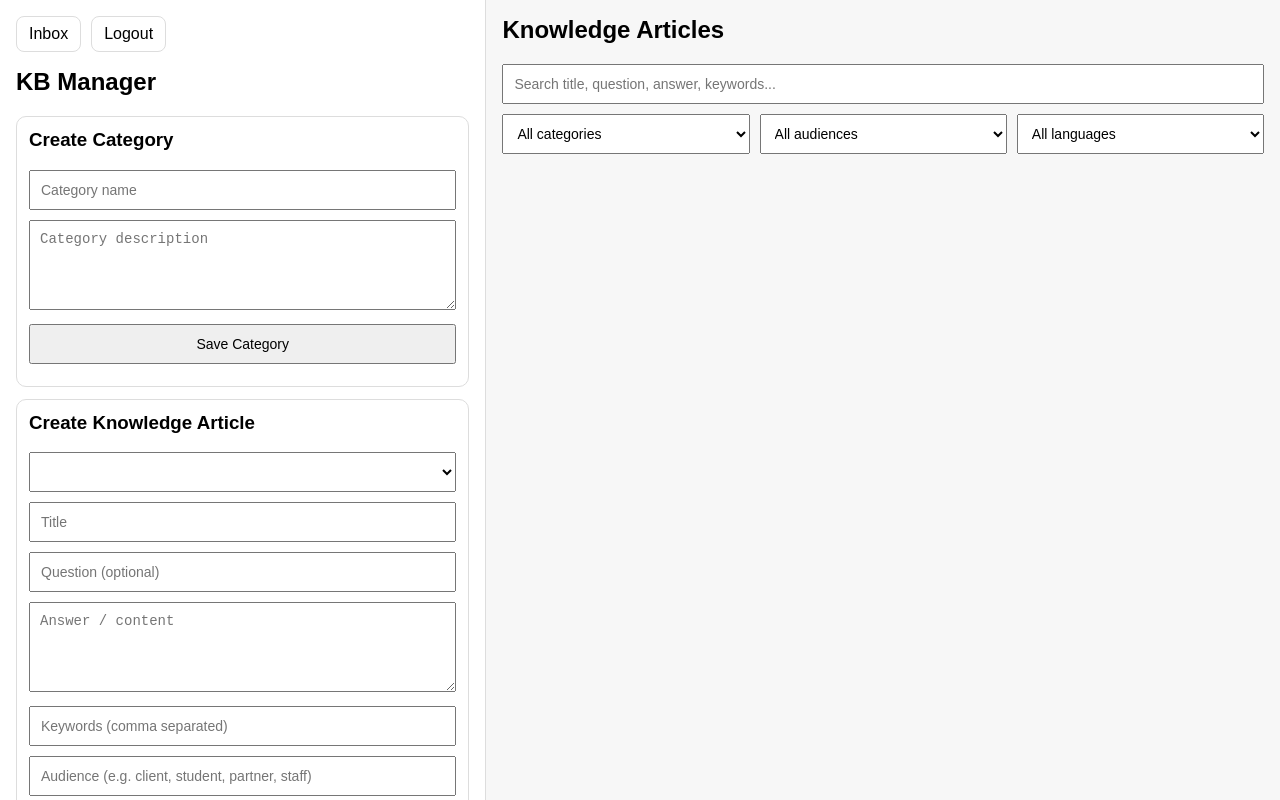
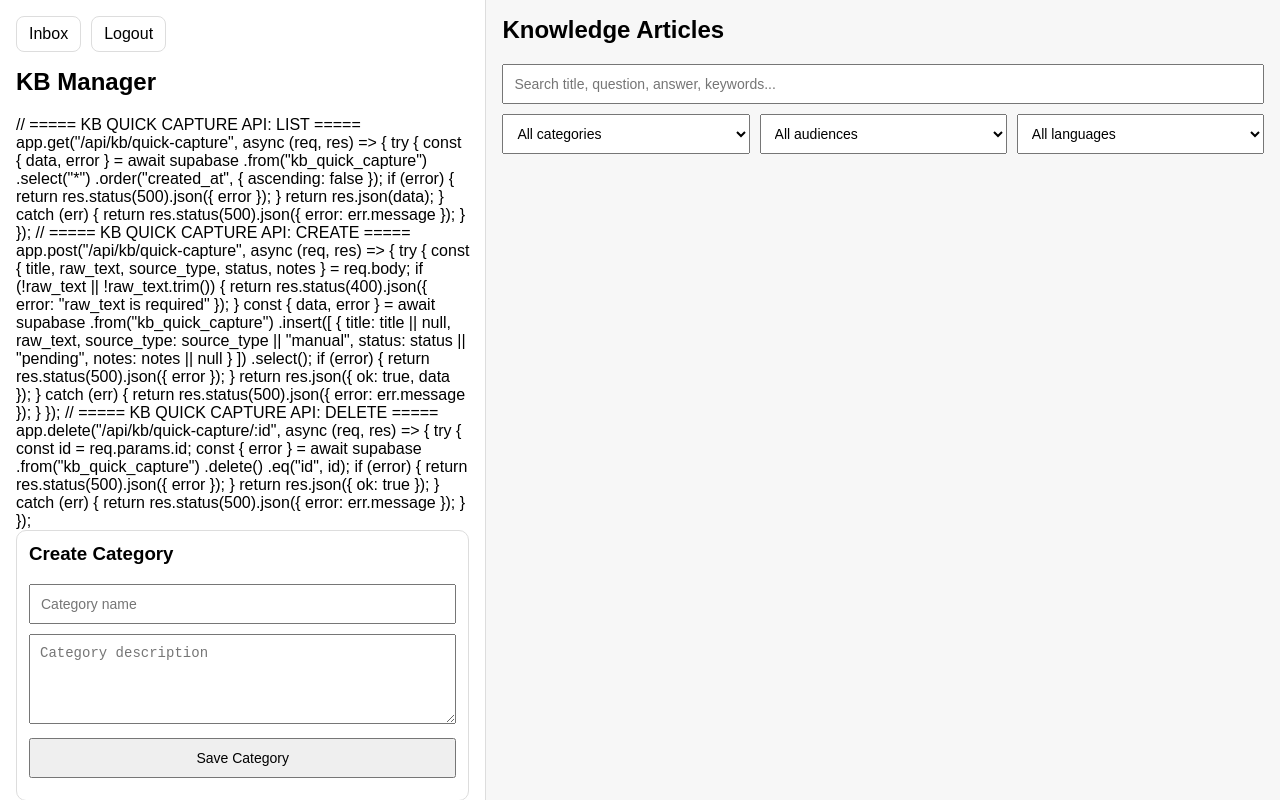
Before and after one commit to WamiLSA/lsa-global-webhook, a website: page public/kb.html in a window 1280 px wide. Drawn offline with Linux system fonts and the light colour scheme; no server answers.

Commit message:
Update kb.html

```diff
--- a/public/kb.html
+++ b/public/kb.html
@@ -115,7 +115,75 @@
     </div>
 
     <h2>KB Manager</h2>
+// ===== KB QUICK CAPTURE API: LIST =====
+app.get("/api/kb/quick-capture", async (req, res) => {
+  try {
+    const { data, error } = await supabase
+      .from("kb_quick_capture")
+      .select("*")
+      .order("created_at", { ascending: false });
 
+    if (error) {
+      return res.status(500).json({ error });
+    }
+
+    return res.json(data);
+  } catch (err) {
+    return res.status(500).json({ error: err.message });
+  }
+});
+
+// ===== KB QUICK CAPTURE API: CREATE =====
+app.post("/api/kb/quick-capture", async (req, res) => {
+  try {
+    const { title, raw_text, source_type, status, notes } = req.body;
+
+    if (!raw_text || !raw_text.trim()) {
+      return res.status(400).json({ error: "raw_text is required" });
+    }
+
+    const { data, error } = await supabase
+      .from("kb_quick_capture")
+      .insert([
+        {
+          title: title || null,
+          raw_text,
+          source_type: source_type || "manual",
+          status: status || "pending",
+          notes: notes || null
+        }
+      ])
+      .select();
+
+    if (error) {
+      return res.status(500).json({ error });
+    }
+
+    return res.json({ ok: true, data });
+  } catch (err) {
+    return res.status(500).json({ error: err.message });
+  }
+});
+
+// ===== KB QUICK CAPTURE API: DELETE =====
+app.delete("/api/kb/quick-capture/:id", async (req, res) => {
+  try {
+    const id = req.params.id;
+
+    const { error } = await supabase
+      .from("kb_quick_capture")
+      .delete()
+      .eq("id", id);
+
+    if (error) {
+      return res.status(500).json({ error });
+    }
+
+    return res.json({ ok: true });
+  } catch (err) {
+    return res.status(500).json({ error: err.message });
+  }
+});
     <div class="card">
       <h3>Create Category</h3>
       <input id="catName" placeholder="Category name" />
```
